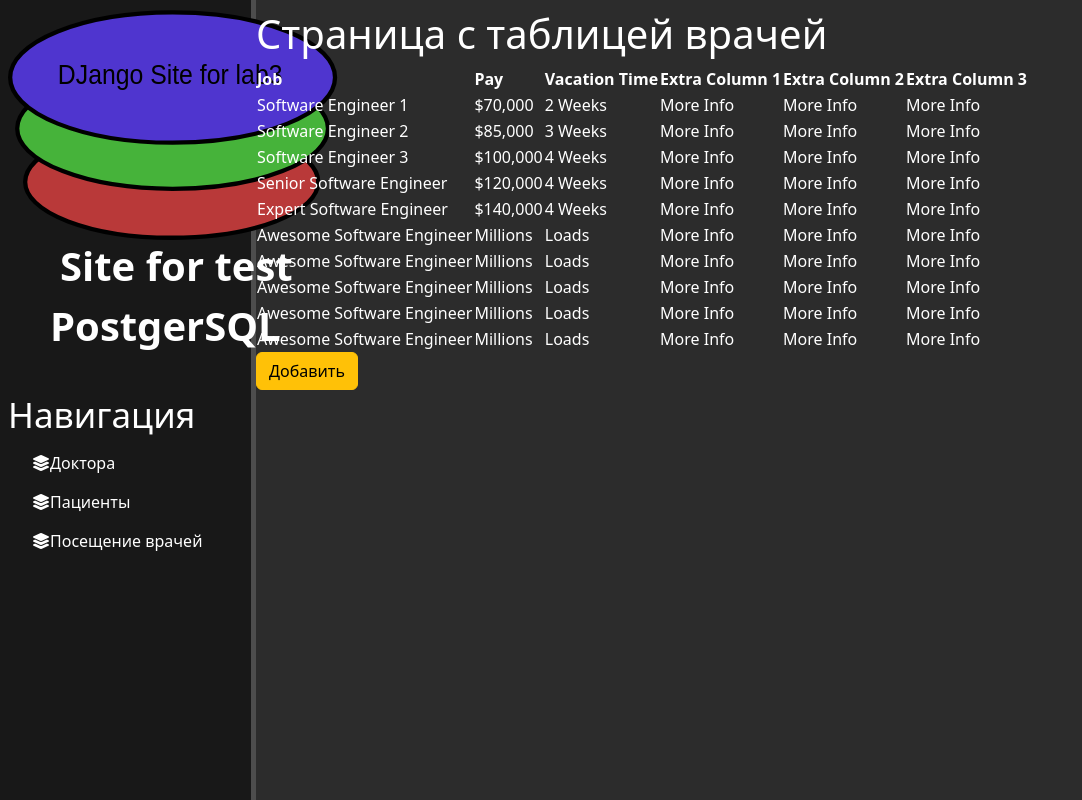
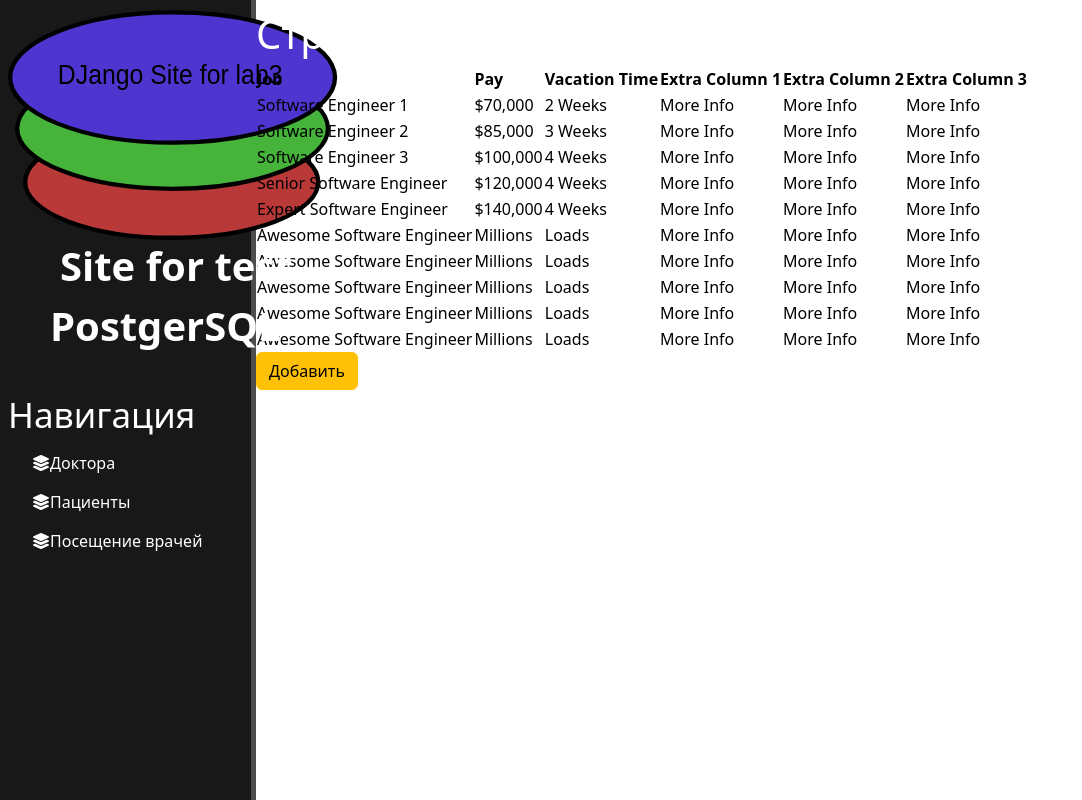
Before and after one commit to MishaSabre/testForDb, a Django app: template bdsite/main/templates/main/doctors.html in a window 1280 px wide. Shown: the whole page, without its empty margins (0-1082 px from the left). Run offline with Django 3.2, Linux system fonts and the light colour scheme; the template is opened without the code that fills it, so the values that code supplies are empty.

Commit message:
test css comit

```diff
--- a/bdsite/main/static/main/css/main.css
+++ b/bdsite/main/static/main/css/main.css
@@ -1,5 +1,5 @@
 body{
-    background: #2c2c2c;
+    background: white;
 
 }
 
@@ -52,12 +52,12 @@ aside ul li{
 }
 
 aside ul li:hover, aside ul a:hover{
-    color: #4964f9;
+    color: #black;
     text-decoration: none;
     transform: scale(1.05);
 }
 
-main .features{
+main {
     float: left;
     color: white;
     margin-top: 10px;
@@ -69,5 +69,9 @@ main .features .table-responsive{
     min-height:250px;
     max-height: 300px;
     max-width: 900px;
-    color: white;
+    color: black;
 }
+
+main .features .table-responsive table thead tr th{
+    color: black
+}
```
